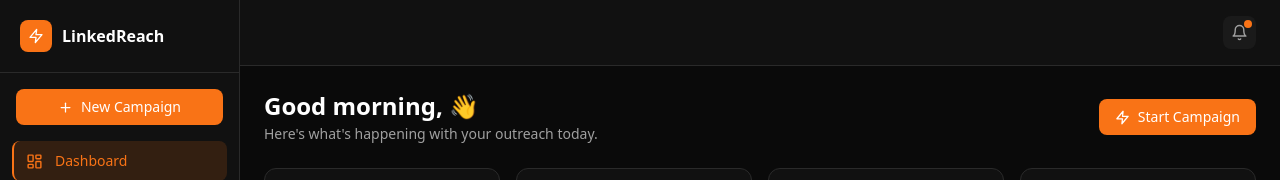
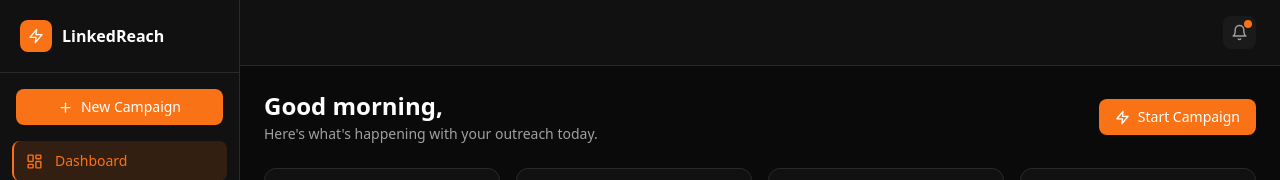
Before and after one commit to chelsynew72/linkedreach, a Next.js app in the folder frontend/: page /dashboard in a window 1280 px wide. Shown: the top 180 px of the page. Built offline with nearby package versions, Linux system fonts and the light colour scheme; no server answers; sample sign-in values are in the browser's storage.

Commit message:
Fix MOCK_CHART undefined error, use real data on dashboard

```diff
--- a/frontend/src/app/(dashboard)/dashboard/page.tsx
+++ b/frontend/src/app/(dashboard)/dashboard/page.tsx
@@ -85,7 +85,7 @@ export default function DashboardPage() {
       <div className="flex items-center justify-between">
         <div>
           <h1 className="text-2xl font-bold" style={{ color: 'var(--text-primary)' }}>
-            Good morning, {user?.name?.split(' ')[0]} 👋
+            Good morning, {user?.name?.split(' ')[0]}
           </h1>
           <p className="text-sm mt-0.5" style={{ color: 'var(--text-secondary)' }}>
             Here's what's happening with your outreach today.
```
